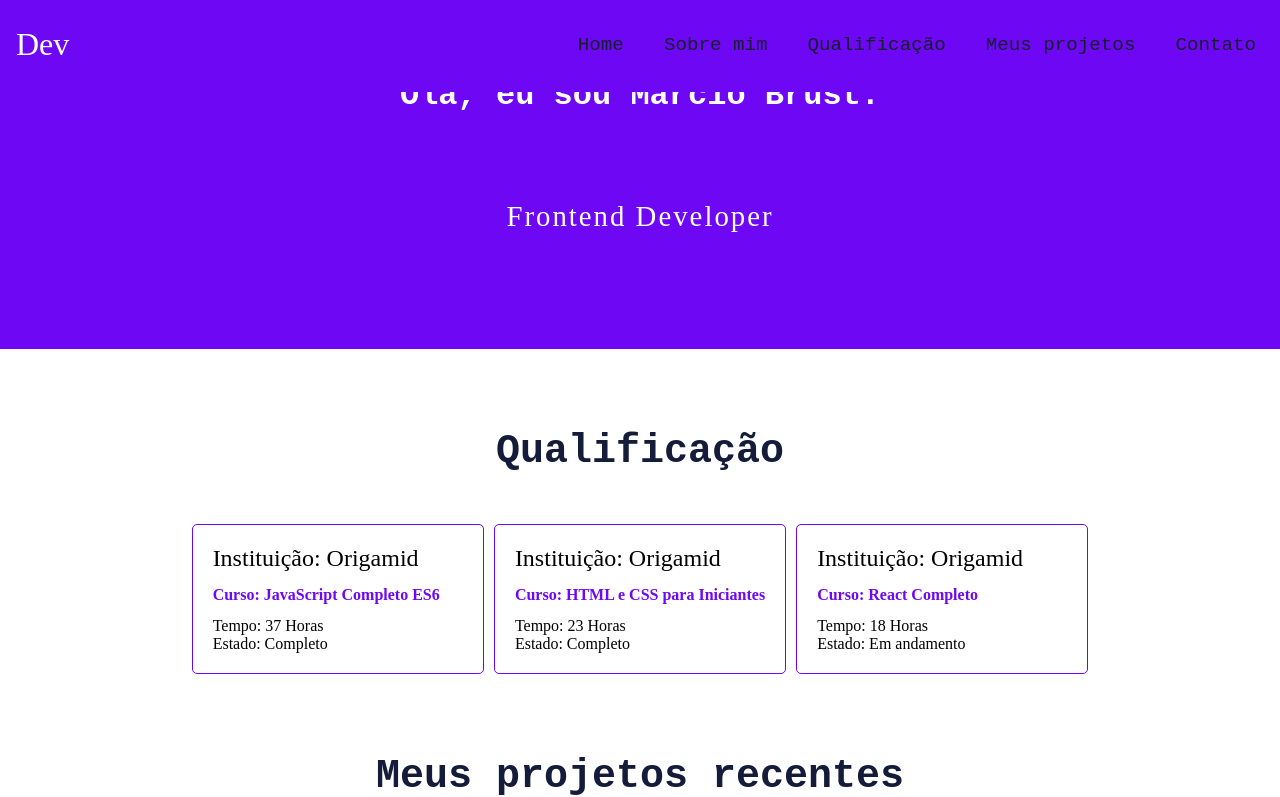
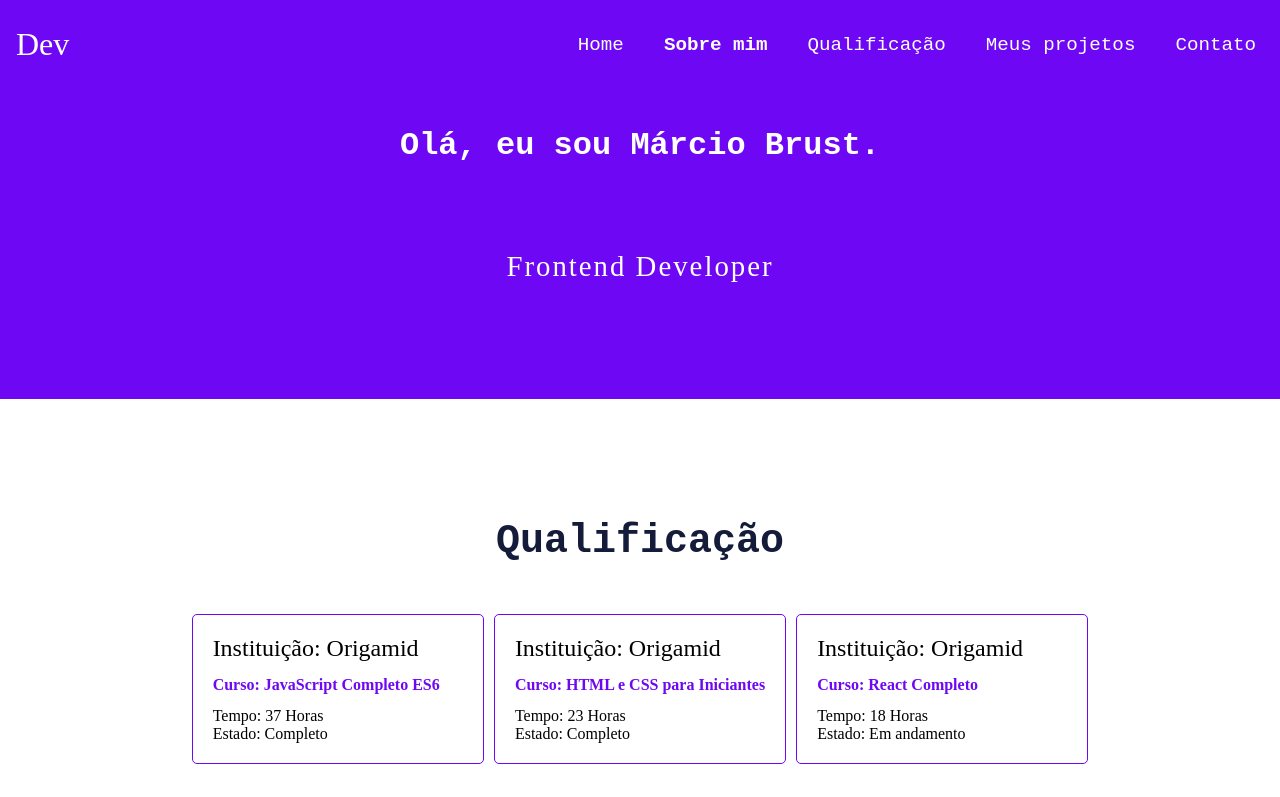
Before and after one commit to Marcio-Brust/Portfolio, a plain HTML site: page index.html in a window 1280 px wide. Both pictures are taken after a click on the link "Sobre mim". Shown: the part 1085-1882 px from the top of the page. Drawn offline with Linux system fonts and the light colour scheme.

Commit message:
atualização port

```diff
--- a/css/geral.css
+++ b/css/geral.css
@@ -54,10 +54,14 @@ body {
   display: block;
   font-size: 1.2rem;
   padding: 0.5rem;
-  color: #141f30;
+  color: #fff;
   font-family: monospace;
-  font-weight: 500;
+  font-weight: 400;
 }
+.menu a.active {
+  font-weight: bold;
+}
+
 .nav {
   padding: 0;
   margin: 0;
@@ -65,6 +69,7 @@ body {
 .menu a:hover {
   font-weight: bold;
 }
+
 .btn-mobile {
   display: none;
 }
@@ -118,7 +123,7 @@ body {
   font-family: monospace;
   text-align: center;
   font-size: 2rem;
-  margin-top: 80px;
+  margin-top: 130px;
 }
 .sobre p {
   margin-top: 80px;
@@ -134,11 +139,13 @@ body {
 }
 
 .qualificacao {
-  margin-top: 80px;
   grid-column: 2/3;
   display: grid;
   grid-template-columns: 1fr;
   justify-items: center;
+}
+.qualificacao h1 {
+  margin-top: 120px;
 }
 .qualificacao .titulo {
   grid-column: 1;
@@ -157,6 +164,9 @@ body {
   gap: 10px;
   border-top-right-radius: 20px;
   border-top-left-radius: 20px;
+}
+.cursos h1 {
+  margin-top: 0;
 }
 .descricao {
   box-sizing: border-box;
@@ -182,7 +192,7 @@ body {
   font-weight: 800;
   font-size: 2.5rem;
   font-family: monospace;
-  margin-top: 80px;
+  margin-top: 100px;
   margin-bottom: 80px;
 }
 .projetos {
--- a/css/responsivo.css
+++ b/css/responsivo.css
@@ -1,4 +1,4 @@
-@media (max-width: 990px) {
+@media (max-width: 1070px) {
   body {
     grid-template-columns: 0px 1fr 0px;
   }
@@ -38,6 +38,11 @@
     border-bottom: #e1d4f3 solid 00.1px;
     white-space: nowrap;
     text-align: center;
+    color: #141c3a;
+  }
+
+  .menu a.active {
+    font-weight: bold;
   }
   .btn-mobile {
     display: flex;
--- /dev/null
+++ b/js/modules/navActive.js
@@ -0,0 +1,23 @@
+export default function initinavActive() {}
+
+const eventos = ["click", "touchstart"];
+
+const nav = document.querySelectorAll(".menu a");
+
+function handleClick({ target }) {
+  nav.forEach((link) => link.classList.remove("active"));
+
+  target.classList.add("active");
+
+  setTimeout(
+    () =>
+      nav.forEach((link) => {
+        link.classList.remove("active");
+      }),
+    5000
+  );
+}
+
+nav.forEach((link) =>
+  eventos.forEach((evento) => link.addEventListener(evento, handleClick))
+);
--- a/js/script.js
+++ b/js/script.js
@@ -1,7 +1,9 @@
 import initiMenuMobile from "./modules/menu-mobile.js";
 import initScrollSuave from "./modules/scroll-suave.js";
 import initiNewOpenAba from "./modules/open-link-new-aba.js";
+import initinavActive from "./modules/navActive.js";
 
 initiMenuMobile();
 initScrollSuave();
 initiNewOpenAba();
+initinavActive();
```
